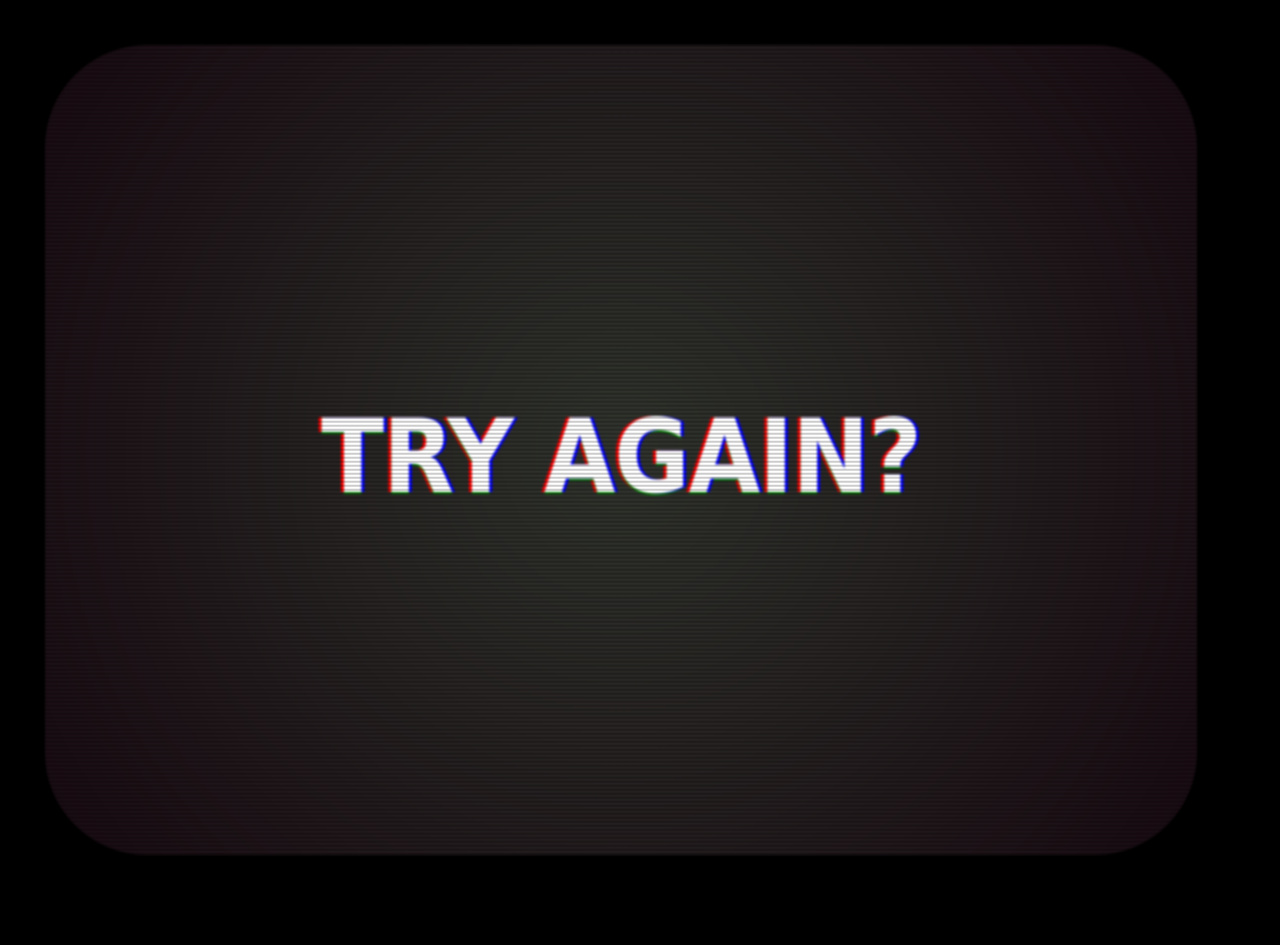
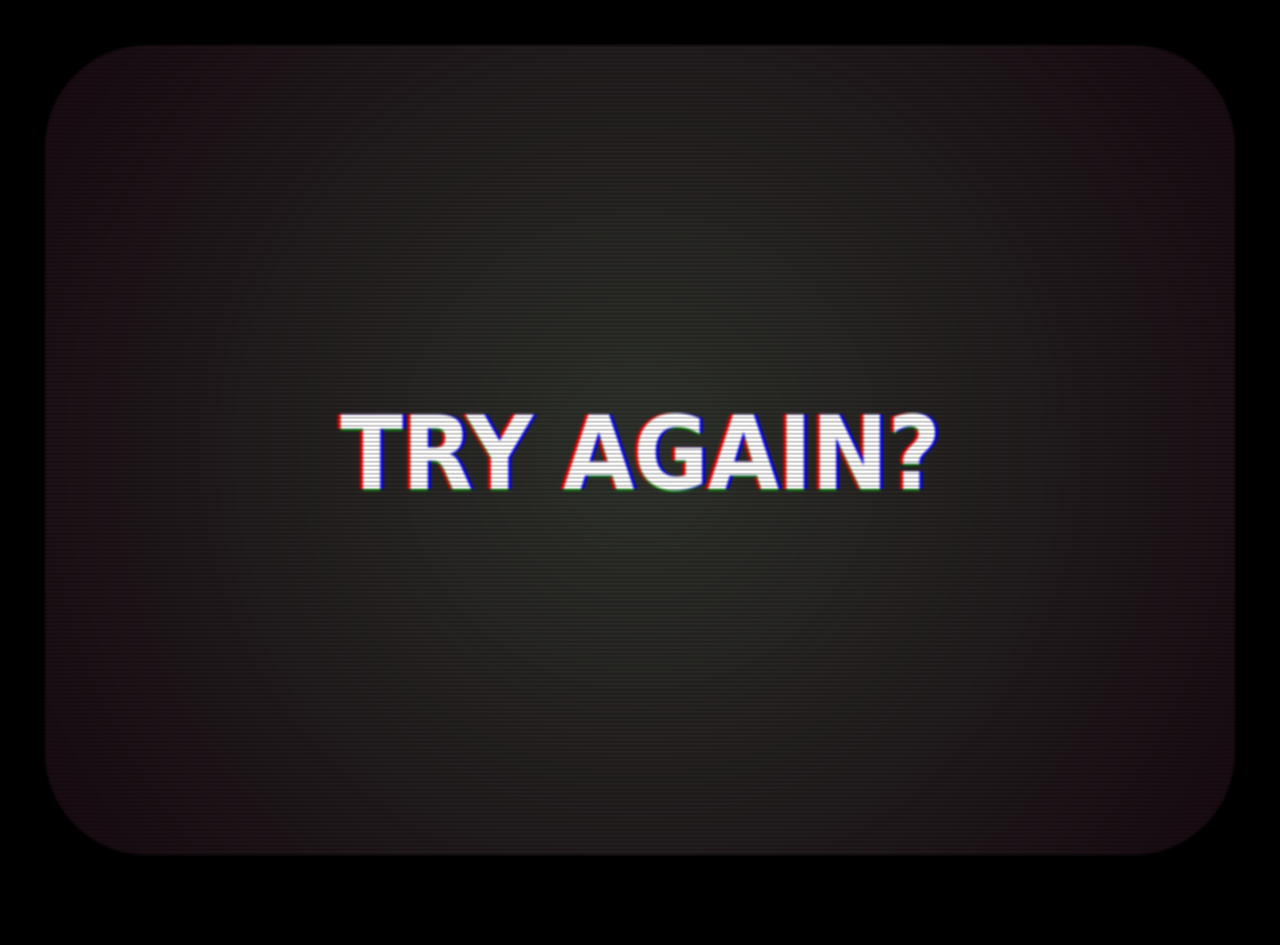
Before and after one commit to heisenburger/night, a Jekyll site: the page built from index.html, in a window 1280 px wide. Built offline with Jekyll 4.4.1, drawn with Linux system fonts in a browser that asks for light colours.

Commit message:
fix screen width

```diff
--- a/_sass/_base.scss
+++ b/_sass/_base.scss
@@ -24,7 +24,7 @@ body {
 
 .screen {
   margin: 5vmin;
-  width: 90vw;
+  width: calc(100vw - 10vmin);
   height: calc(100vh - 10vmin);
   border-radius: $text-size;
   filter: blur(1px);
```
